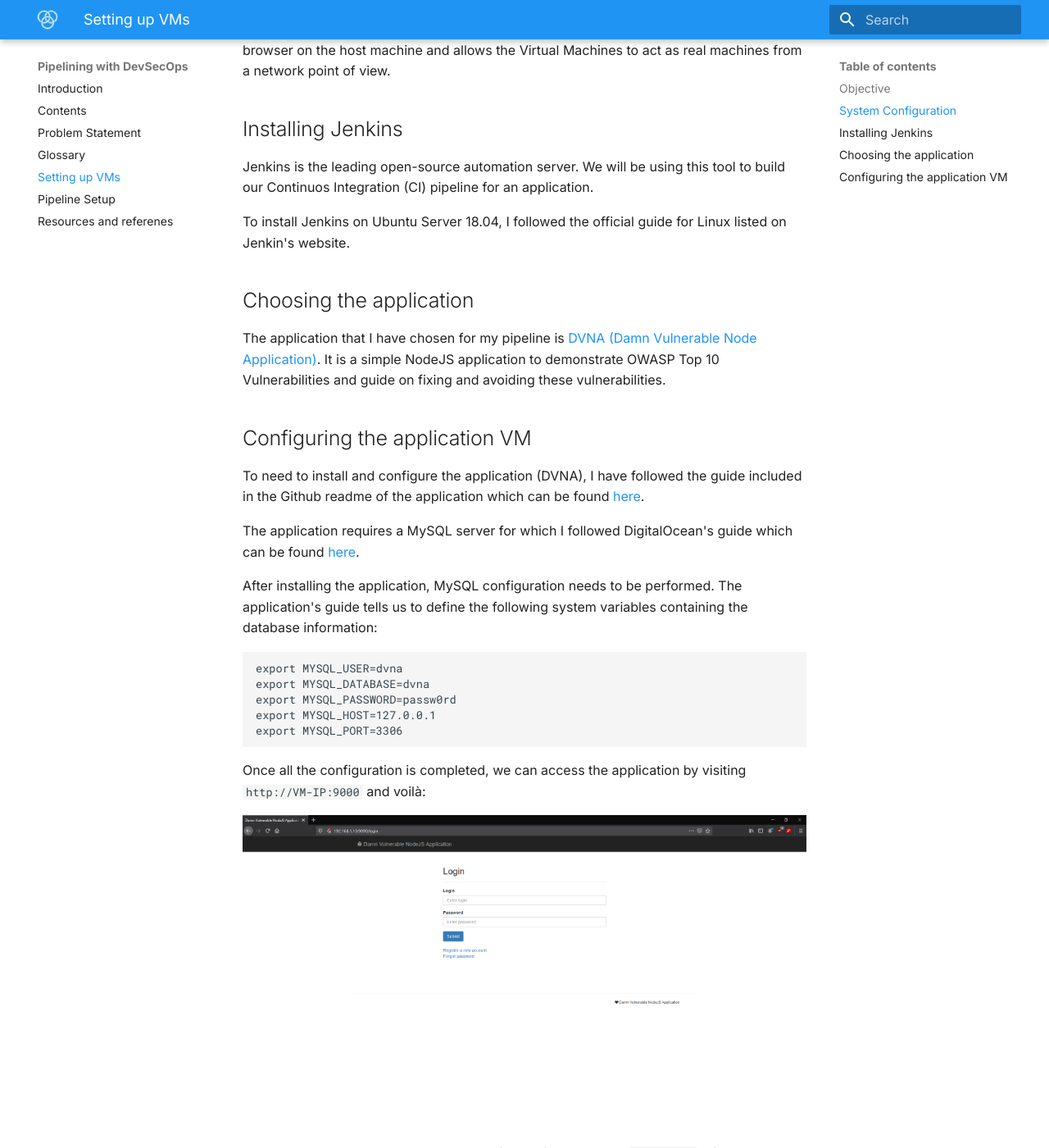
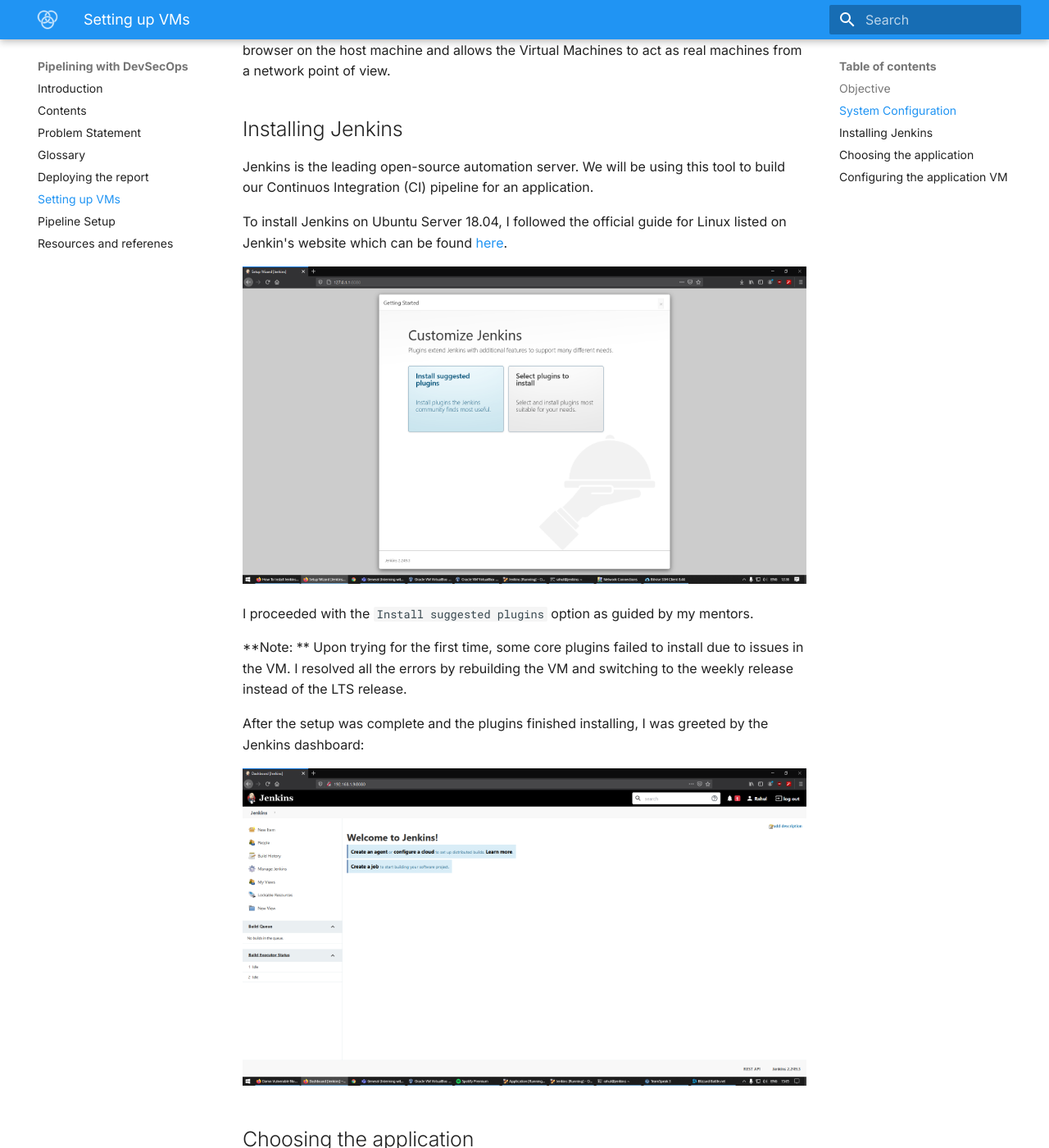
Before and after one commit to nxious/devsecops-pipeline, an MkDocs documentation site: the page built from docs/setting-up-vms.md, in a window 1280 px wide and 1400 px high, scrolled down 577 px. Shown: the whole window at 82% size. Built offline with MkDocs 1.6.1 and Material for MkDocs 9.7.7, drawn with Linux system fonts in a browser that asks for light colours; some of the changed text lies outside the part shown.

```diff
--- a/docs/setting-up-vms.md
+++ b/docs/setting-up-vms.md
@@ -18,11 +18,23 @@ The guide was sufficient and covered all the required steps including installati
 
 Jenkins is the leading open-source automation server. We will be using this tool to build our Continuos Integration (CI) pipeline for an application.
 
-To install Jenkins on Ubuntu Server 18.04, I followed the official guide for Linux listed on Jenkin's website.
+To install Jenkins on Ubuntu Server 18.04, I followed the official guide for Linux listed on Jenkin's website which can be found [here](https://www.jenkins.io/doc/book/installing/linux/#debianubuntu){target="_blank"}.
+
+![Jenkins Setup](images/Jenkins.png)
+
+I proceeded with the `Install suggested plugins` option as guided by my mentors.
+
+**Note: ** Upon trying for the first time, some core plugins failed to install due to issues in the VM. I resolved all the errors by rebuilding the VM and switching to the weekly release instead of the LTS release.
+
+After the setup was complete and the plugins finished installing, I was greeted by the Jenkins dashboard:
+
+![Jenkins Dashboard](images/Jenkins-dashboard.png)
 
 ## Choosing the application
 
 The application that I have chosen for my pipeline is [DVNA (Damn Vulnerable Node Application)](https://github.com/appsecco/dvna){target="_blank"}. It is a simple NodeJS application to demonstrate OWASP Top 10 Vulnerabilities and guide on fixing and avoiding these vulnerabilities.
+
+An app of this nature will allow us to
 
 ## Configuring the application VM
 
--- a/mkdocs.yml
+++ b/mkdocs.yml
@@ -5,9 +5,10 @@ nav:
 - Contents: 'contents.md'
 - Problem Statement: 'problem-statement.md'
 - Glossary: 'glossary.md'
+- Deploying the report: 'deploying-the-report.md'
 - Setting up VMs: 'setting-up-vms.md'
 - Pipeline Setup: 'pipeline-setup.md'
-- Resources and referenes: 'resources-and-references'
+- Resources and referenes: 'resources-and-references.md'
 
 theme:
   name: 'material'
```
Also changed, not shown: other parts of docs/setting-up-vms.md (+1 -1 lines), docs/deploying-the-report.md (added, +26 -0 lines), docs/problem-statement.md (+5 -0 lines), docs/images/Cloudflare.png (added), docs/images/Jenkins-dashboard.png (added), docs/images/Jenkins.png (added), docs/infinty.svg (deleted).
